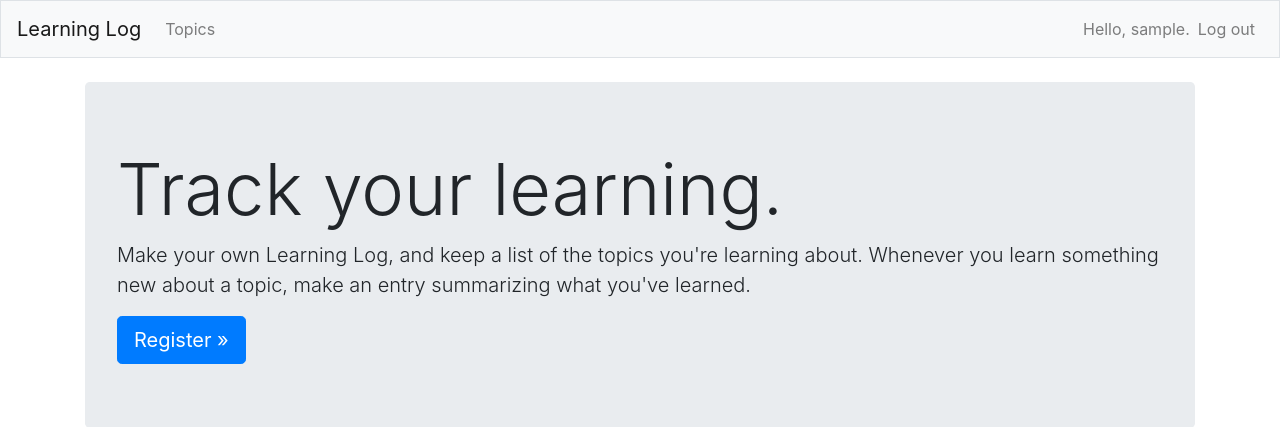
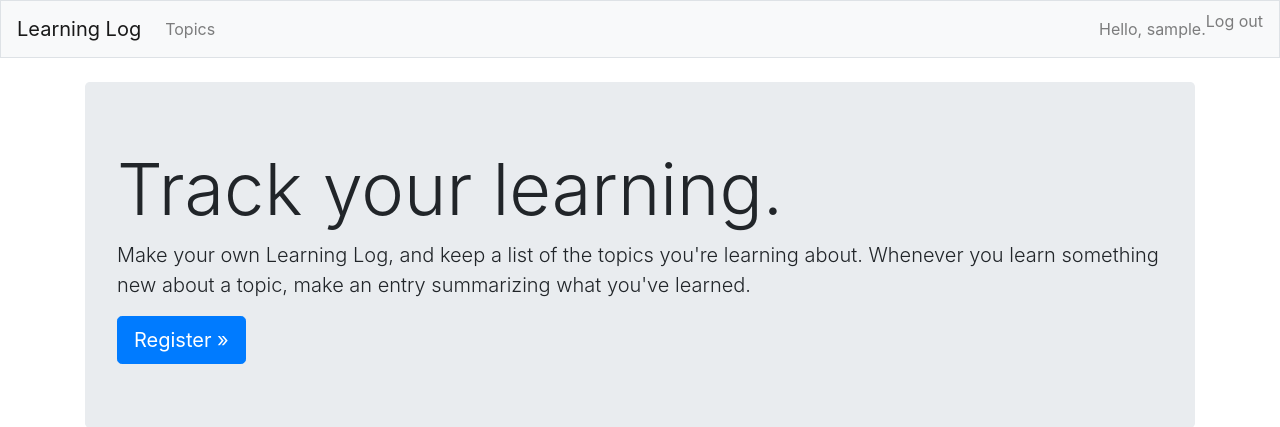
Before and after one commit to Zulfa-Awaiye/learning_log, a Django app: page / in a window 1280 px wide. Shown: the top 427 px of the page. Run offline with Django 5.2, Linux system fonts and the light colour scheme; the visitor is signed in with stand-in values (Sample User, id 1); some libraries are stand-ins or nearby versions.

Commit message:
Fix logout to use POST form

```diff
--- a/learning_logs/templates/learning_logs/base.html
+++ b/learning_logs/templates/learning_logs/base.html
@@ -35,7 +35,10 @@
             <span class="navbar-text">Hello, {{ user.username }}.</span>
           </li>
           <li class="nav-item">
-            <a class="nav-link" href="{% url 'users:logout' %}">Log out</a>
+            <form method="post" action="{% url 'users:logout' %}" style="display:inline;">
+              {% csrf_token %}
+              <button type="submit" class="nav-link btn btn-link" style="border:none; background:none; padding:0;">Log out</button>
+            </form>
           </li>
         {% else %}
           <li class="nav-item">
```
